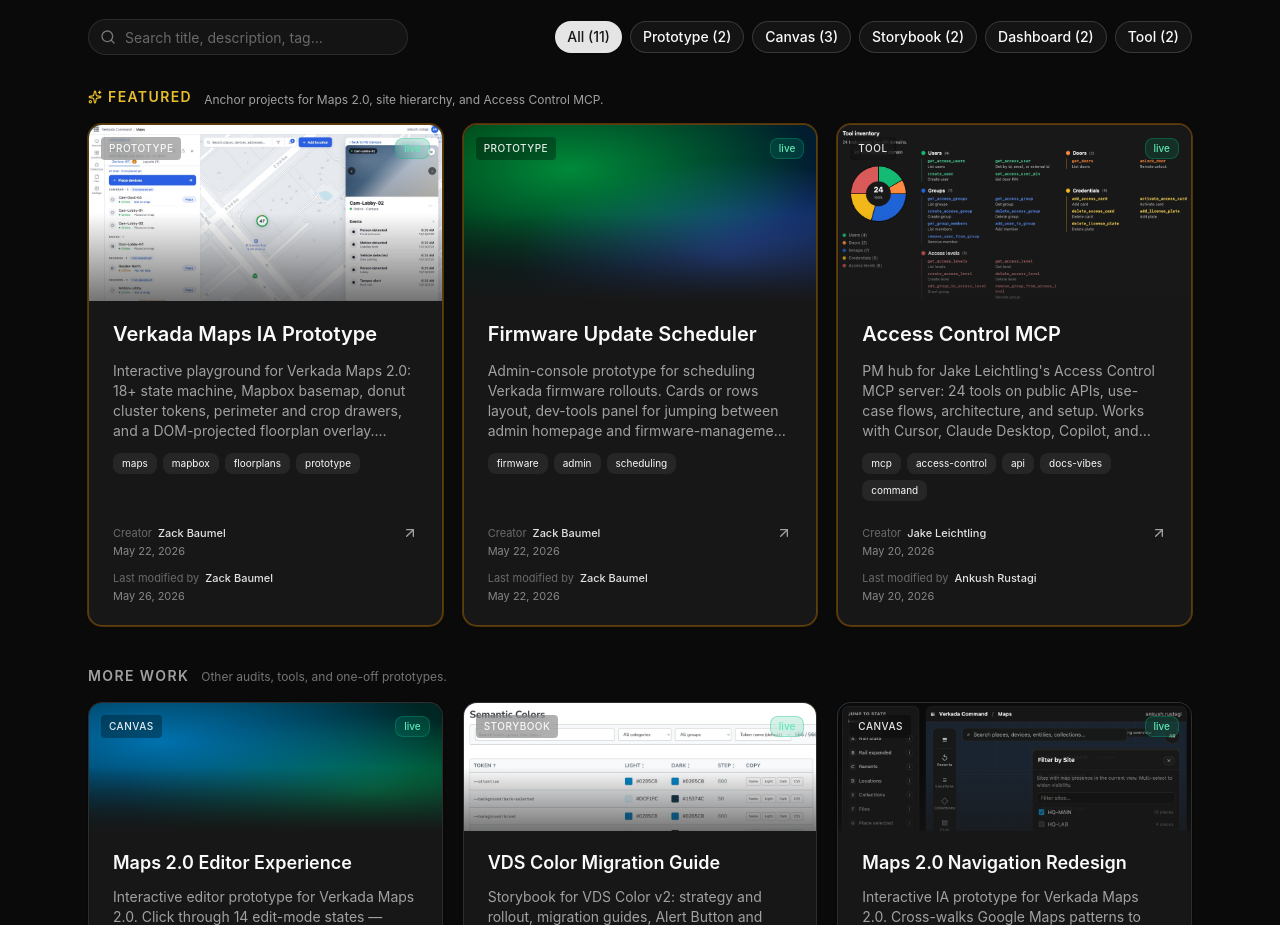
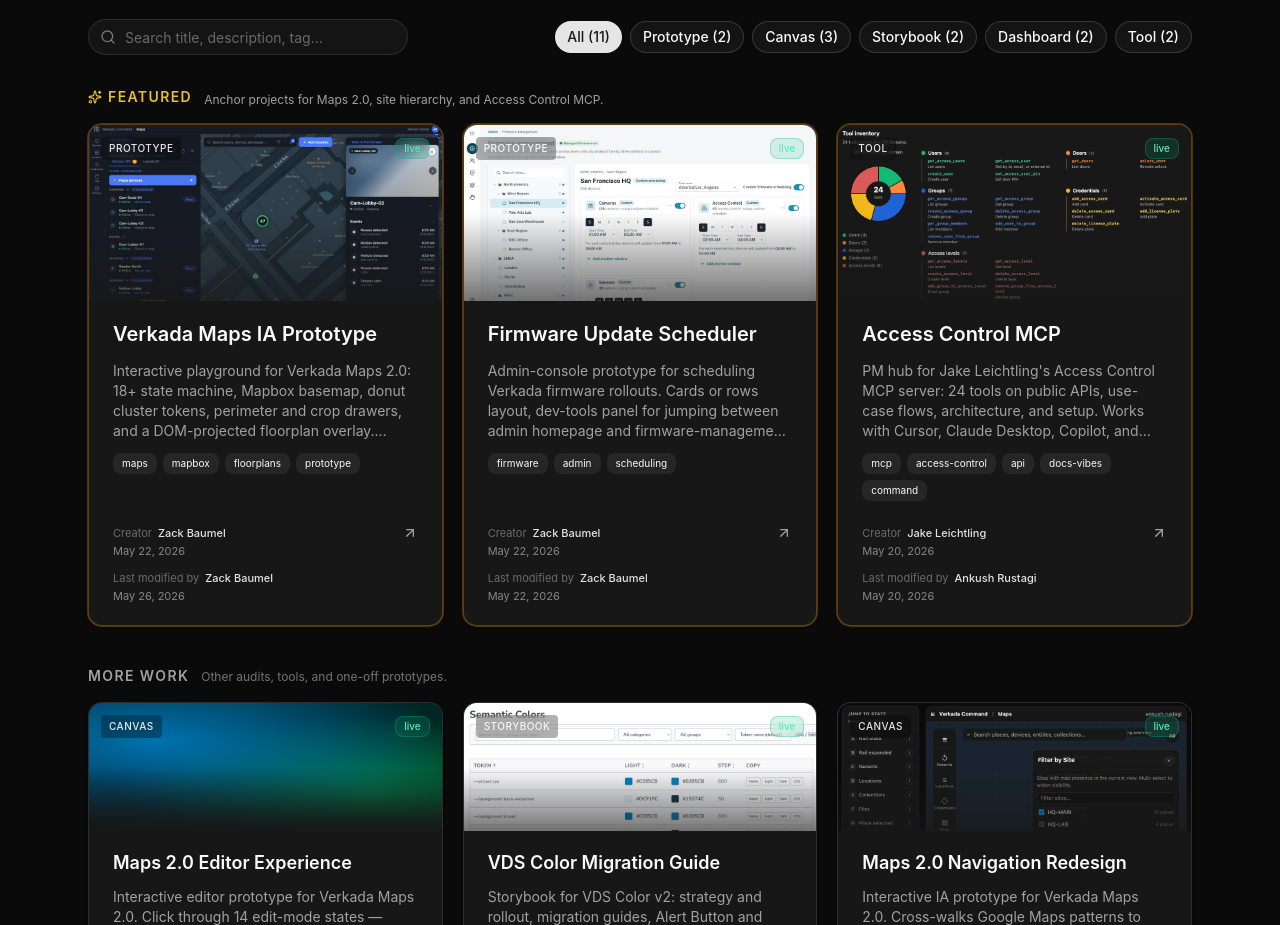
Before and after one commit to Ankush-Rustagi/Ankush-Rustagi.github.io, a React (Vite) app: page / in a window 1280 px wide. Shown: the part 800-1725 px from the top of the page. Built offline with nearby package versions, Linux system fonts and the light colour scheme.

Commit message:
Swap maps hero to dark mode, add firmware scheduler hero

```diff
--- a/src/data/prototypes.ts
+++ b/src/data/prototypes.ts
@@ -101,6 +101,7 @@
     gradient: 'router',
     tags: ['firmware', 'admin', 'scheduling'],
     featured: true,
+    image: '/project-headers/zack-firmware-scheduler.jpg',
   },
   {
     slug: 'maps-2-0-editor-experience',
```
Also changed, not shown: public/project-headers/zack-firmware-scheduler.jpg (added), public/project-headers/zack-maps-prototype.jpg.
